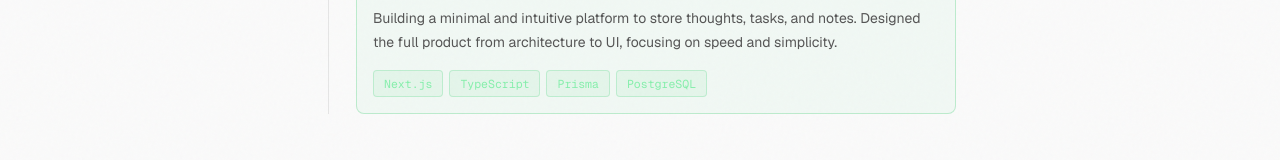
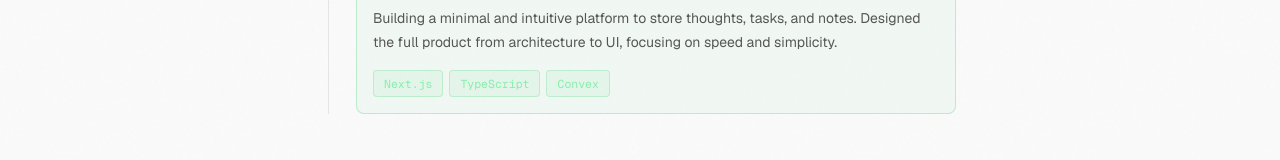
Before and after one commit to Enodevs/portfolio-mdx, a Next.js app: page / in a window 1280 px wide. Shown: the part 630-790 px from the top of the page. Built offline with nearby package versions, Linux system fonts and the light colour scheme.

Commit message:
Corrected wrong stack on braindump

```diff
--- a/src/app/page.tsx
+++ b/src/app/page.tsx
@@ -55,7 +55,7 @@ const experience = [
     type: "Remote, Part-time",
     description:
       "Building a minimal and intuitive platform to store thoughts, tasks, and notes. Designed the full product from architecture to UI, focusing on speed and simplicity.",
-    tags: ["Next.js", "TypeScript", "Prisma", "PostgreSQL"],
+    tags: ["Next.js", "TypeScript", "Convex"],
     current: true,   // ← highlighted
   },
   {
```
